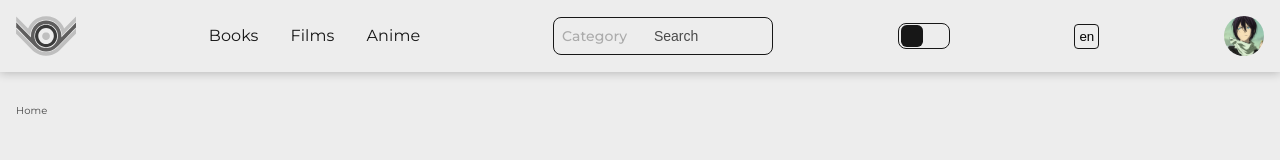
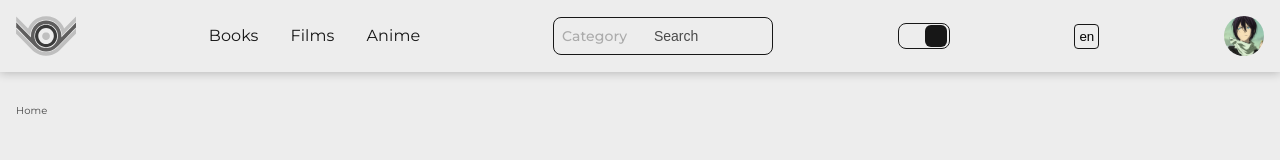
Before and after one commit to AlexFoxi/Vaultify, a Next.js app: page /en in a window 1280 px wide. Shown: the top 160 px of the page. Built offline with nearby package versions, Linux system fonts and the light colour scheme.

Commit message:
fix: hydration theme toggler

```diff
--- a/app/[locale]/layout.tsx
+++ b/app/[locale]/layout.tsx
@@ -31,10 +31,30 @@ export default async function LocaleLayout({ children, params }: Props) {
     <html lang={locale} suppressHydrationWarning>
       <head>
         <link rel='icon' href={projectInfo.favicon} />
+        <script
+          dangerouslySetInnerHTML={{
+            __html: `
+              (function() {
+                try {
+                  var theme = localStorage.getItem('theme');
+                  if (!theme || theme === 'system') {
+                    theme = window.matchMedia('(prefers-color-scheme: dark)').matches ? 'dark' : 'light';
+                  }
+                  document.documentElement.setAttribute('data-theme', theme);
+                } catch(e) {}
+              })();
+            `
+          }}
+        />
       </head>
       <body className={montserrat.className}>
         <NextIntlClientProvider locale={locale}>
-          <ThemeProvider attribute='data-theme' defaultTheme='system'>
+          <ThemeProvider
+            attribute='data-theme'
+            defaultTheme='system'
+            enableSystem
+            storageKey={'theme'}
+          >
             <MainLayout params={params}>{children}</MainLayout>
           </ThemeProvider>
         </NextIntlClientProvider>
--- a/src/components/Header/Theme/index.tsx
+++ b/src/components/Header/Theme/index.tsx
@@ -7,28 +7,30 @@ import { useEffect, useState } from 'react'
 import styles from './styles.module.scss'
 
 const Theme = () => {
-  const [mounted, setMounted] = useState(false)
-  const { theme, setTheme } = useTheme()
-
-  const handleToggleTheme = () => {
-    setTheme(theme === 'light' ? 'dark' : 'light')
-  }
+  const { setTheme, resolvedTheme } = useTheme()
+  const [hydratedTheme, setHydratedTheme] = useState<'light' | 'dark' | null>(
+    null
+  )
 
   useEffect(() => {
-    setMounted(true)
-  }, [])
+    setHydratedTheme(resolvedTheme as 'light' | 'dark')
+  }, [resolvedTheme])
+
+  const toggleTheme = () => {
+    const newTheme = resolvedTheme === 'dark' ? 'light' : 'dark'
+    setTheme(newTheme)
+    setHydratedTheme(newTheme)
+  }
 
   return (
     <div className={styles.theme}>
-      {mounted && (
-        <button
-          onClick={handleToggleTheme}
-          className={cn(styles.toggler, theme === 'light' ? styles.light : '')}
-          aria-label='Toggle Theme'
-        >
-          <div className={styles.dot}></div>
-        </button>
-      )}
+      <button
+        onClick={toggleTheme}
+        className={cn(styles.toggler, hydratedTheme && styles[hydratedTheme])}
+        aria-label='Toggle Theme'
+      >
+        <div className={styles.dot}></div>
+      </button>
     </div>
   )
 }
--- a/src/components/Header/Theme/styles.module.scss
+++ b/src/components/Header/Theme/styles.module.scss
@@ -17,10 +17,18 @@
 
   &.light {
     .dot {
+      width: var(--dot_width);
       transform: translate(
         calc(var(--toggle_width) - var(--dot_width) - 0.4rem),
         -50%
       );
+    }
+  }
+
+  &.dark {
+    .dot {
+      width: var(--dot_width);
+      transform: translate(0.2rem, -50%);
     }
   }
 }
@@ -30,10 +38,10 @@
   top: 50%;
   left: 0;
   transform: translate(0.2rem, -50%);
+  width: calc(100% - 0.4rem);
+  height: var(--dot_width);
+  border-radius: calc($XS2 / 1.35);
   background: var(--secondary-color);
-  width: var(--dot_width);
-  height: var(--dot_width);
-  border-radius: calc($XS2 / 1.4);
   padding: 0;
   transition: all 0.3s ease-in-out;
 }
```
